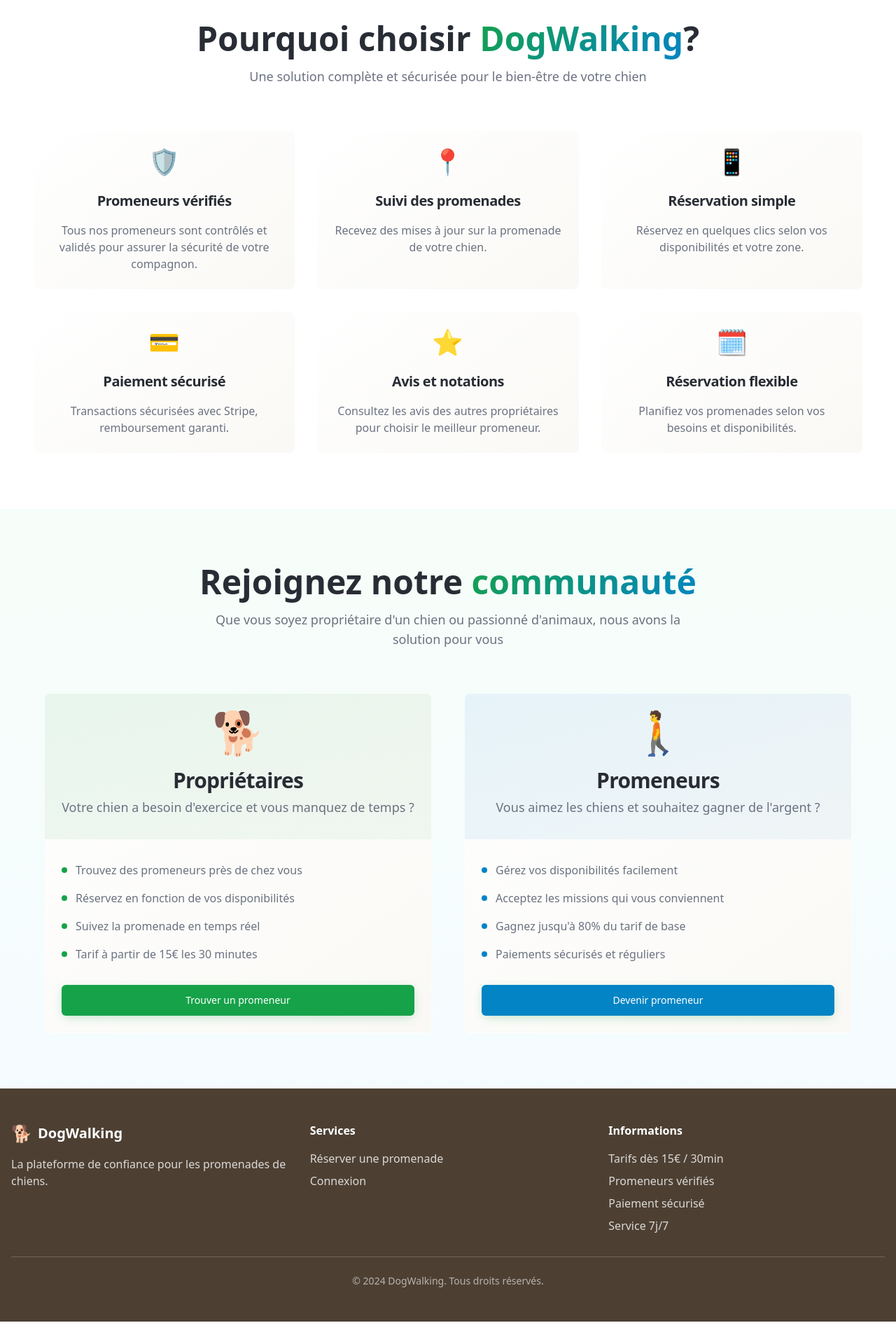
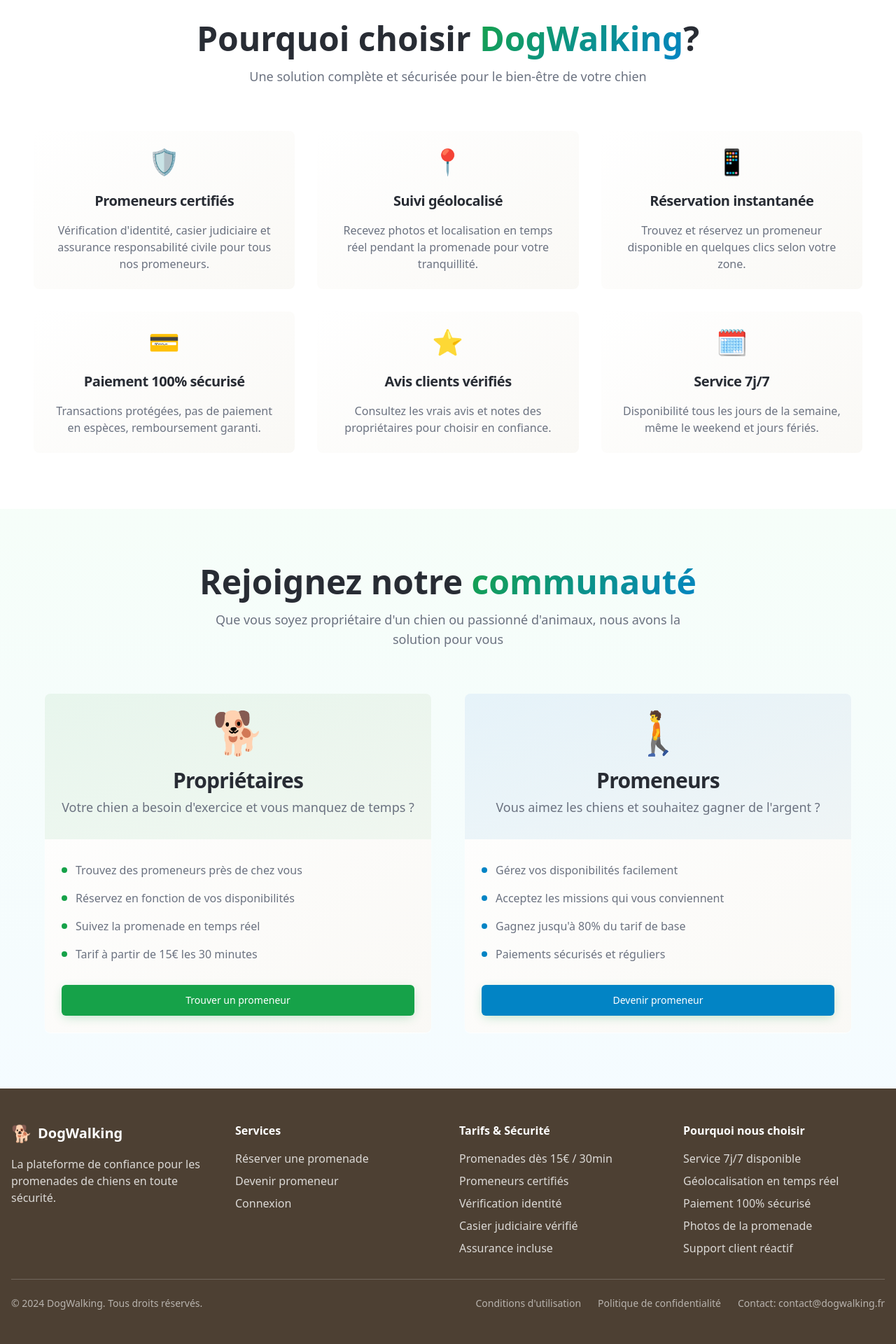
Before and after one commit to Hamidon94/paw-paths-app, a React (Vite) app: page / in a window 1280 px wide. Shown: the part 849-2769 px from the top of the page at 70% size. Before the commit the page ends 2737 px from the top, so only its background shows below. Built offline with nearby package versions, Linux system fonts and the light colour scheme; the HTML template or start-up script is replaced by a standard one.

Commit message:
Continue project development

```diff
--- a/src/components/ui/features-section.tsx
+++ b/src/components/ui/features-section.tsx
@@ -3,33 +3,33 @@ import { Card, CardContent, CardDescription, CardHeader, CardTitle } from "@/com
 export const FeaturesSection = () => {
   const features = [
     {
-      title: "Promeneurs vérifiés",
-      description: "Tous nos promeneurs sont contrôlés et validés pour assurer la sécurité de votre compagnon.",
+      title: "Promeneurs certifiés",
+      description: "Vérification d'identité, casier judiciaire et assurance responsabilité civile pour tous nos promeneurs.",
       icon: "🛡️"
     },
     {
-      title: "Suivi des promenades",
-      description: "Recevez des mises à jour sur la promenade de votre chien.",
+      title: "Suivi géolocalisé",
+      description: "Recevez photos et localisation en temps réel pendant la promenade pour votre tranquillité.",
       icon: "📍"
     },
     {
-      title: "Réservation simple",
-      description: "Réservez en quelques clics selon vos disponibilités et votre zone.",
+      title: "Réservation instantanée",
+      description: "Trouvez et réservez un promeneur disponible en quelques clics selon votre zone.",
       icon: "📱"
     },
     {
-      title: "Paiement sécurisé",
-      description: "Transactions sécurisées avec Stripe, remboursement garanti.",
+      title: "Paiement 100% sécurisé",
+      description: "Transactions protégées, pas de paiement en espèces, remboursement garanti.",
       icon: "💳"
     },
     {
-      title: "Avis et notations",
-      description: "Consultez les avis des autres propriétaires pour choisir le meilleur promeneur.",
+      title: "Avis clients vérifiés",
+      description: "Consultez les vrais avis et notes des propriétaires pour choisir en confiance.",
       icon: "⭐"
     },
     {
-      title: "Réservation flexible",
-      description: "Planifiez vos promenades selon vos besoins et disponibilités.",
+      title: "Service 7j/7",
+      description: "Disponibilité tous les jours de la semaine, même le weekend et jours fériés.",
       icon: "🗓️"
     }
   ];
--- a/src/components/ui/footer.tsx
+++ b/src/components/ui/footer.tsx
@@ -2,14 +2,14 @@ export const Footer = () => {
   return (
     <footer className="bg-earthy text-white py-12">
       <div className="container mx-auto px-4">
-        <div className="grid grid-cols-1 md:grid-cols-3 gap-8">
+        <div className="grid grid-cols-1 md:grid-cols-4 gap-8">
           <div className="md:col-span-1">
             <div className="flex items-center gap-2 mb-4">
               <div className="text-2xl">🐕</div>
               <span className="text-xl font-bold">DogWalking</span>
             </div>
             <p className="text-white/80 mb-4">
-              La plateforme de confiance pour les promenades de chiens.
+              La plateforme de confiance pour les promenades de chiens en toute sécurité.
             </p>
           </div>
 
@@ -17,25 +17,45 @@ export const Footer = () => {
             <h3 className="font-semibold mb-4">Services</h3>
             <ul className="space-y-2 text-white/80">
               <li><a href="/auth?type=owner" className="hover:text-white transition-colors">Réserver une promenade</a></li>
+              <li><a href="/walker/register" className="hover:text-white transition-colors">Devenir promeneur</a></li>
               <li><a href="/auth" className="hover:text-white transition-colors">Connexion</a></li>
             </ul>
           </div>
 
           <div>
-            <h3 className="font-semibold mb-4">Informations</h3>
+            <h3 className="font-semibold mb-4">Tarifs & Sécurité</h3>
             <ul className="space-y-2 text-white/80">
-              <li><span className="hover:text-white transition-colors">Tarifs dès 15€ / 30min</span></li>
-              <li><span className="hover:text-white transition-colors">Promeneurs vérifiés</span></li>
-              <li><span className="hover:text-white transition-colors">Paiement sécurisé</span></li>
-              <li><span className="hover:text-white transition-colors">Service 7j/7</span></li>
+              <li><span className="hover:text-white transition-colors">Promenades dès 15€ / 30min</span></li>
+              <li><span className="hover:text-white transition-colors">Promeneurs certifiés</span></li>
+              <li><span className="hover:text-white transition-colors">Vérification identité</span></li>
+              <li><span className="hover:text-white transition-colors">Casier judiciaire vérifié</span></li>
+              <li><span className="hover:text-white transition-colors">Assurance incluse</span></li>
+            </ul>
+          </div>
+
+          <div>
+            <h3 className="font-semibold mb-4">Pourquoi nous choisir</h3>
+            <ul className="space-y-2 text-white/80">
+              <li><span className="hover:text-white transition-colors">Service 7j/7 disponible</span></li>
+              <li><span className="hover:text-white transition-colors">Géolocalisation en temps réel</span></li>
+              <li><span className="hover:text-white transition-colors">Paiement 100% sécurisé</span></li>
+              <li><span className="hover:text-white transition-colors">Photos de la promenade</span></li>
+              <li><span className="hover:text-white transition-colors">Support client réactif</span></li>
             </ul>
           </div>
         </div>
 
-        <div className="border-t border-white/20 mt-8 pt-6 text-center">
-          <p className="text-white/60 text-sm">
-            © 2024 DogWalking. Tous droits réservés.
-          </p>
+        <div className="border-t border-white/20 mt-8 pt-6">
+          <div className="flex flex-col md:flex-row justify-between items-center text-sm">
+            <p className="text-white/60 mb-4 md:mb-0">
+              © 2024 DogWalking. Tous droits réservés.
+            </p>
+            <div className="flex space-x-6 text-white/60">
+              <span>Conditions d'utilisation</span>
+              <span>Politique de confidentialité</span>
+              <span>Contact: contact@dogwalking.fr</span>
+            </div>
+          </div>
         </div>
       </div>
     </footer>
```
